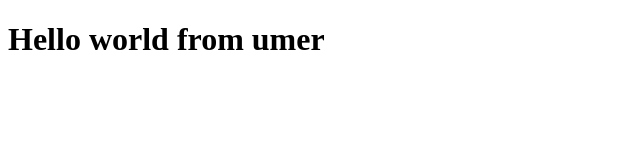
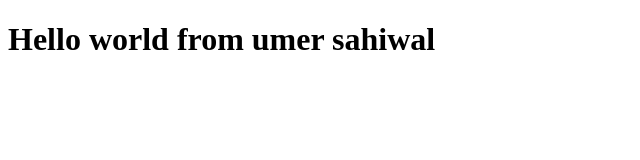
Before and after one commit to Umersalaar/bootcampreact, a plain HTML site: page index.html in a window 1280 px wide. Shown: the whole page, without its empty margins (0-640 px from the left). Drawn offline with Linux system fonts and the light colour scheme.

Commit message:
Update index.html

```diff
--- a/index.html
+++ b/index.html
@@ -6,6 +6,6 @@
     <title>Document</title>
 </head>
 <body>
-    <h1>Hello world from umer</h1>
+    <h1>Hello world from umer sahiwal</h1>
 </body>
 </html>
```
